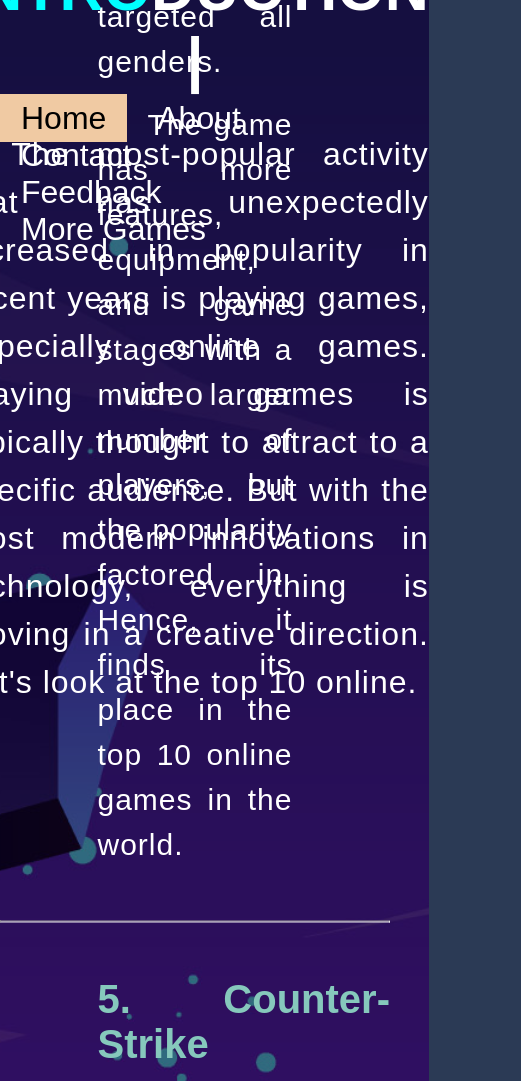
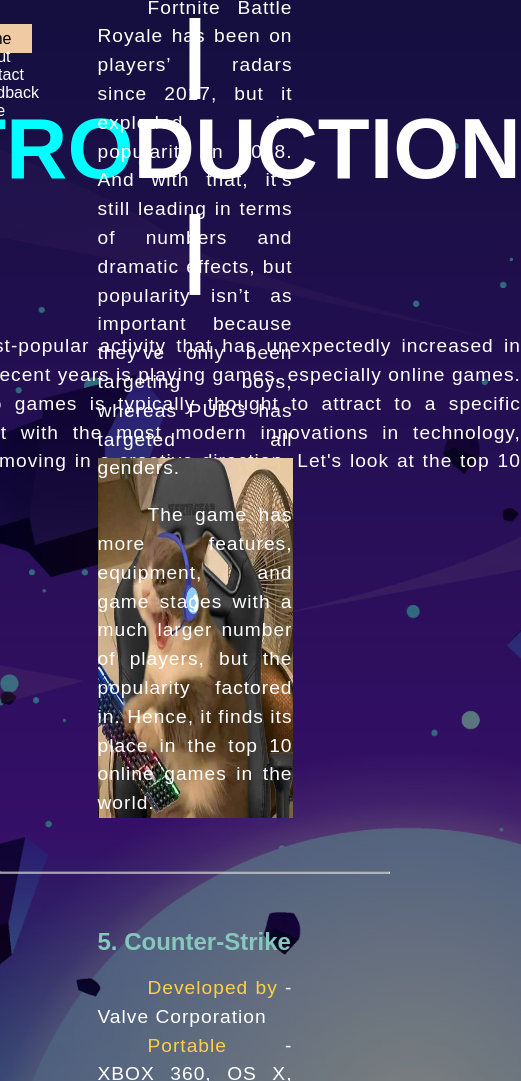
Before and after one commit to ronieestores/Final-Project, a plain HTML site: page content.html in a window 390 px wide. Shown: the top 1081 px of the page, 521 px wide, since content can reach past the window. Drawn offline with Linux system fonts and the light colour scheme.

Commit message:
Update content.css

```diff
--- a/content.css
+++ b/content.css
@@ -159,65 +159,168 @@ span{
 }
 
 
-  @media all and (max-width: 1080px) {
+  @media all and (max-width: 1920px) {
 	/* For Iphone 6 Plus: */
+
+	*{
+		margin: 0;
+		padding: 0;
+		font-family: Arial;
+	}
+
+	body{
+		background-color: #2B3A55;
+		background-image:linear-gradient(rgba(0,0,0,0.5),rgba(0,0,0,0.5)), url(1624.jpg);
+		background-size: cover;
+		background-position: center;
+	}
+	header{
+		height: 100vh;
+		min-height: 200px;
+	}
+	ul{
+		float:right;
+		list-style-type: none;
+		margin-top: 30px;
+		margin-right:330px ;
+
+	}
+	ul li{
+		display: inline-block;
+		width: auto;
+		height: auto;
+	}
+	ul li a{
+		text-decoration: none;
+		color: #fff;
+		padding: 5px 20px;
+		border: 1px solid transparent;
+		transition: 0.5s ease;
+
+	}
+
+	ul li a:hover{
+		background-color: #F0CAA3;
+		color: #000;
+	}
+
+	ul li.HM a{
+		background-color:#F0CAA3;
+		color: #000;
+
+	}
+
+	.container{
+		max-width: 1200px;
+		margin: auto;
+	}
+
 	.title{
 		position: absolute;
-		top: 35%;
+		top: 30%;
 		left: 50%;
 		transform: translate(-50%,-50%);
 		text-align: justify;
 		text-justify: inter-word;
 	}
 
-	h1{	color: #fff;
+	h1{
+		color: #fff;
 		margin-top: auto;
-		font-size: 61px;
+		font-size: 85px;
 		position: relative;
 		font-family: Dishonorable Mention: Comic Sans;
 		font-weight: bolder;
 		text-align: center;
 	}
 
+	p{
+		color: #fff;
+		font-family: Dishonorable Mention: Comic Sans;
+		font-size: larger;
+		text-indent: 50px;
+		letter-spacing:1px;
+		line-height: 1.5;
+		position: relative;
+	}
+
+	.main ul li:hover
+	{
+		display: block;
+		position: absolute;
+		background-color: rgb(0,45,117);
+		margin-top: 12px;
+		margin-left: -8px;
+	}
+
 	img{
-		width: 55%;
+		width: 50%;
 		margin-left: auto;
 		margin-right: auto;
 		display: block;
 		margin-top: 50%;
-		transform: translateY(900px);
+		transform: translateY(320px);
 		position: relative;
-		height: 43%;
 	}
 
 	.content{
 		height: 100vh;
-		margin-top: 453%;
+		margin-top: 150%;
 	}
 
-	ul{
-		float:right;
-		list-style-type: none;
-		margin-top: 100px;
-		margin-right:100px ;
-		font-size: xx-large;
-	}
-
-	p{
-		font-size: xx-large;
+	.games{
+		position: relative;
+		top: 37%;
+		left: 50%;
+		transform: translate(-50%,-50%);
+		text-align: justify;
+		text-justify: inter-word;
+		align-items: center;
 
 	}
 
+	.games h4{
+		text-align: center;
+		color: #fff;
+		font-size: 70px;
+		font-family: Dishonorable Mention: Comic Sans;
+		font-weight: bolder;
+		position: relative;
+	}
 
 	.una{
-
-	font-size: 30px;
 		color: #fff;
 		font-family: Dishonorable Mention: Comic Sans;
-	width: 50%;
+		font-size: larger;
+		text-indent: 50px;
+		letter-spacing:1px;
+		line-height: 1.5;
+		max-width: auto;
+		margin: auto;
+		margin-left: 25%;
+		margin-right: 25%;
+		position: relative;
 	}
 
 	.names{
-	font-size: 40px;
+		margin-left: 25%;
+		font-size: x-large;
+		color: #86C8BC;
+		position: relative;
 	}
+
+	.info{
+		margin-left: 25%;
+		margin-right: 25%;
 	}
+
+	.bf{
+		color: #FED049;
+	}
+
+	span{
+		color: aqua;
+	}
+
+
+  }
```
Lines whose indentation alone changed are shown as unchanged.
